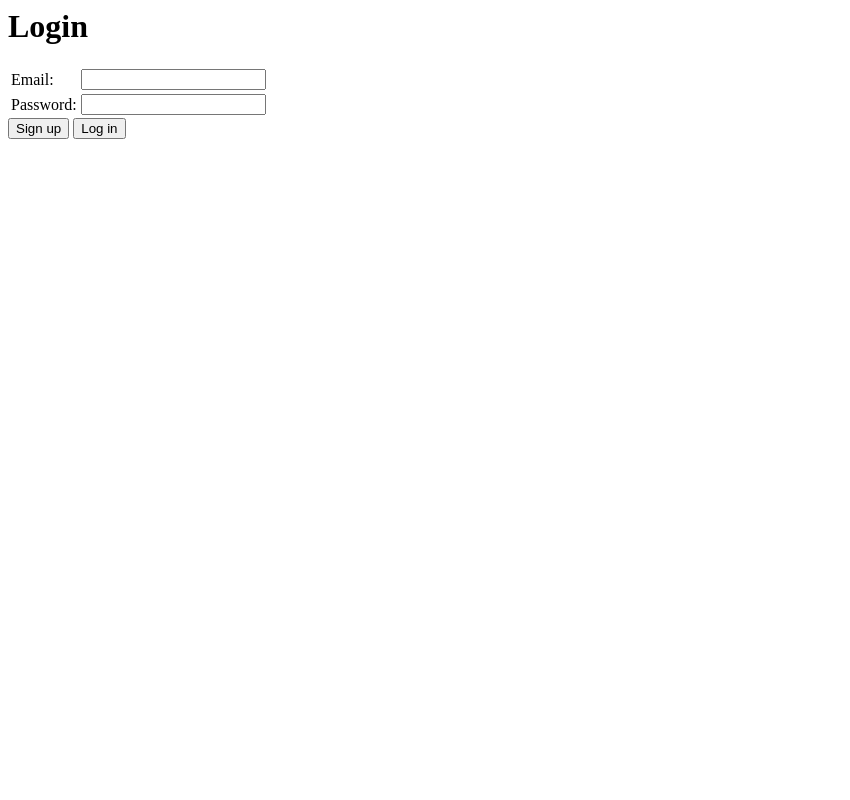
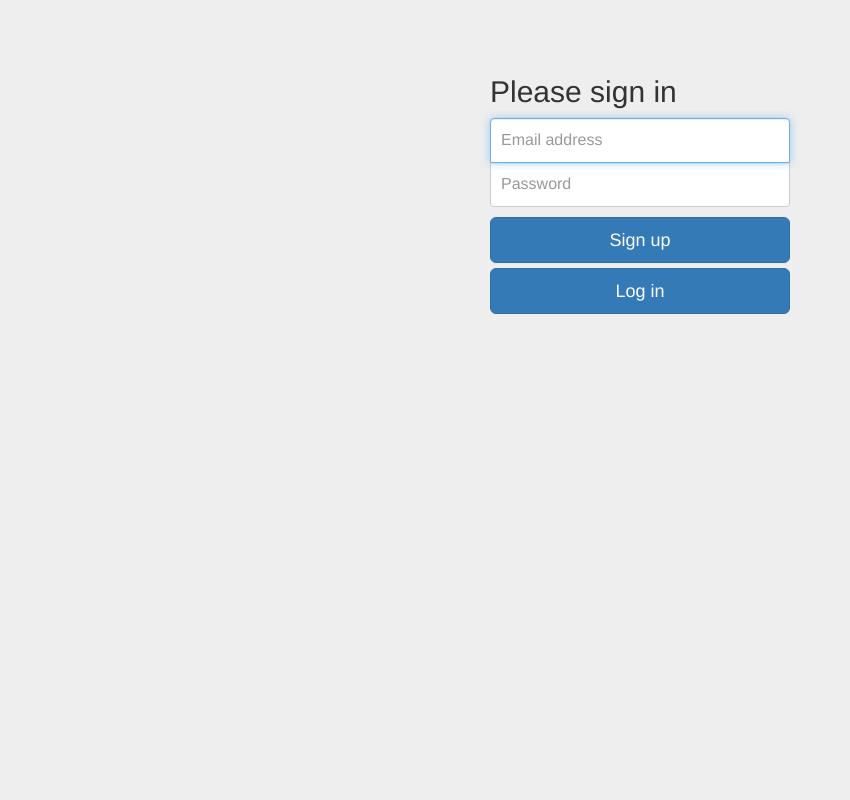
Before and after one commit to michaeltingley/betterworks, a Django app: page /chat/login/ in a window 1280 px wide. Shown: the whole page, without its empty margins (0-850 px from the left). Run offline with Django 3.2, Linux system fonts and the light colour scheme; some libraries are stand-ins or nearby versions.

Commit message:
Prettier login page, minor rearrangement of chats

```diff
--- /dev/null
+++ b/betterworks/chat/static/css/signin.css
@@ -0,0 +1,40 @@
+body {
+  padding-top: 40px;
+  padding-bottom: 40px;
+  background-color: #eee;
+}
+
+.form-signin {
+  max-width: 330px;
+  padding: 15px;
+  margin: 0 auto;
+}
+.form-signin .form-signin-heading,
+.form-signin .checkbox {
+  margin-bottom: 10px;
+}
+.form-signin .checkbox {
+  font-weight: normal;
+}
+.form-signin .form-control {
+  position: relative;
+  height: auto;
+  -webkit-box-sizing: border-box;
+     -moz-box-sizing: border-box;
+          box-sizing: border-box;
+  padding: 10px;
+  font-size: 16px;
+}
+.form-signin .form-control:focus {
+  z-index: 2;
+}
+.form-signin input[type="email"] {
+  margin-bottom: -1px;
+  border-bottom-right-radius: 0;
+  border-bottom-left-radius: 0;
+}
+.form-signin input[type="password"] {
+  margin-bottom: 10px;
+  border-top-left-radius: 0;
+  border-top-right-radius: 0;
+}
--- a/betterworks/chat/static/css/styles.css
+++ b/betterworks/chat/static/css/styles.css
@@ -72,3 +72,7 @@ body {
 .main {
   margin-top: 0;
 }
+
+.panel {
+  width: auto;
+}
--- a/betterworks/chat/templates/chat/login.html
+++ b/betterworks/chat/templates/chat/login.html
@@ -1,23 +1,22 @@
-<h1>Login</h1>
+{% load staticfiles %}
+<link rel="stylesheet" href="https://maxcdn.bootstrapcdn.com/bootstrap/3.3.6/css/bootstrap.min.css">
+<script src="https://maxcdn.bootstrapcdn.com/bootstrap/3.3.6/js/bootstrap.min.js"></script>
+<link rel="stylesheet" type="text/css" href="{% static 'css/signin.css' %}">
 
 {% if error %}
   <p>{{ error }}</p>
 {% endif %}
 
-<form method="post" action="{% url 'chat:login' %}">
-  {% csrf_token %}
-  <table>
-    <tr>
-      <td><label for="email">Email:</label></td>
-      <td><input type="text" name="email"></label></td>
-    </tr>
-    <tr>
-      <td><label for="password">Password:</label></td>
-      <td><input type="password" name="password"></label></td>
-    </tr>
-  </table>
-
-  <input type="submit" name="action" value="Sign up" />
-  <input type="submit" name="action" value="Log in" />
-  <input type="hidden" name="next" value="{{ next }}" />
-</form>
+<div class="container">
+  <form class="form-signin" method="post" action="{% url 'chat:login' %}">
+    {% csrf_token %}
+    <h2 class="form-signin-heading">Please sign in</h2>
+    <label for="email" class="sr-only">Email:</label>
+    <input type="email" name="email" class="form-control" placeholder="Email address" required="" autofocus=""></input>
+    <label for="password" class="sr-only">Password:</label>
+    <input type="password" name="password" class="form-control" placeholder="Password" required=""></input>
+    <button class="btn btn-lg btn-primary btn-block" type="submit" name="action">Sign up</button>
+    <button class="btn btn-lg btn-primary btn-block" type="submit" name="action">Log in</button>
+    <input type="hidden" name="next" value="{{ next }}" />
+  </form>
+</div>
```
Also changed, not shown: betterworks/chat/static/js/scripts.js (+9 -5 lines).
